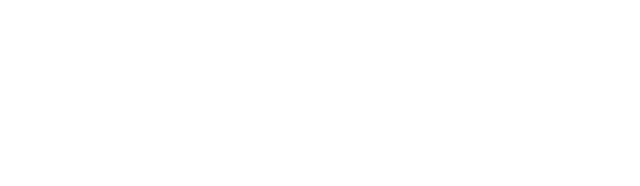
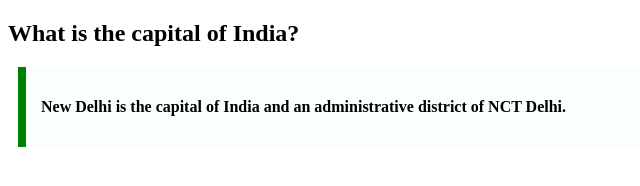
Before and after one commit to acciojob/trivia-RohitRouth, a website: page main.html in a window 1280 px wide. Shown: the whole page, without its empty margins (0-640 px from the left). Drawn offline with Linux system fonts and the light colour scheme.

Commit message:
created a submission

```diff
--- a/main.html
+++ b/main.html
@@ -10,7 +10,10 @@
 	<!-- the entire body must be written by student -->
     <script type="text/javascript" src="./script.js">
 </script>
-
+	<h2>What is the capital of India?</h2>
+	<blockquote cite="https://en.wikipedia.org/wiki/New_Delhi">
+	<p>New Delhi is the capital of India and an administrative district of NCT Delhi.</p>
+	</blockquote>
 </body>
 
 </html>
--- a/styles.css
+++ b/styles.css
@@ -1,2 +1,9 @@
-
+blockquote {
+	max-width: 600px;
+	margin: 10px;
+	padding: 15px;
+	border-left: 8px solid green;
+	background-color: #f8fffe;
+	font-weight: bold;
+}
 /* Your CSS Code here. */
```
